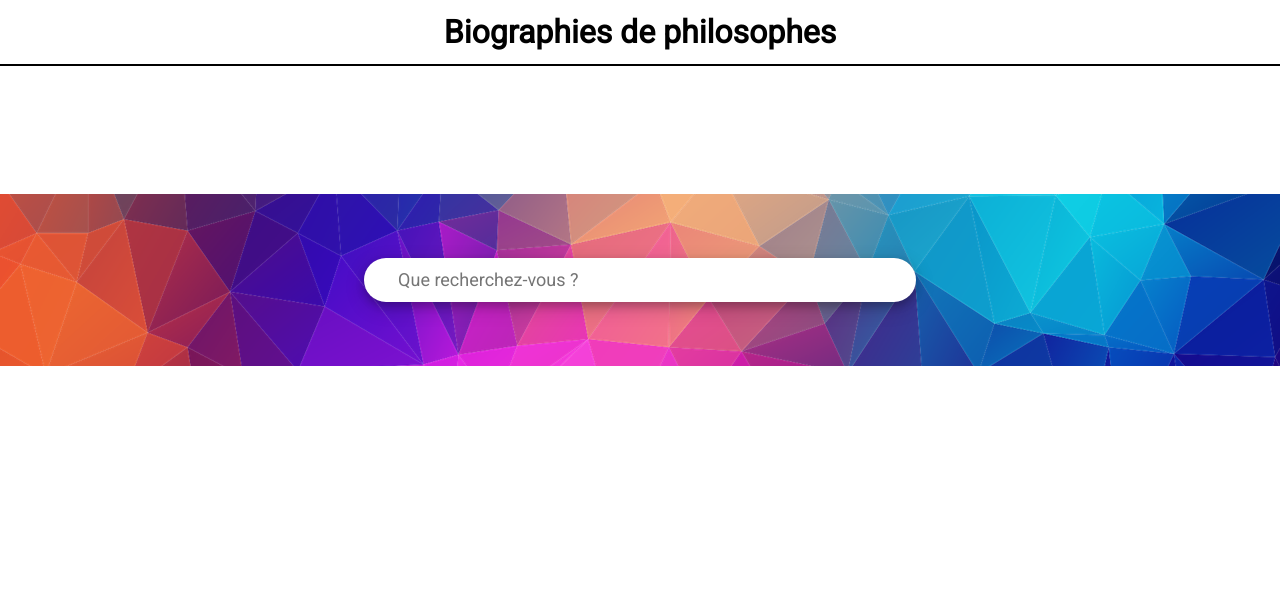
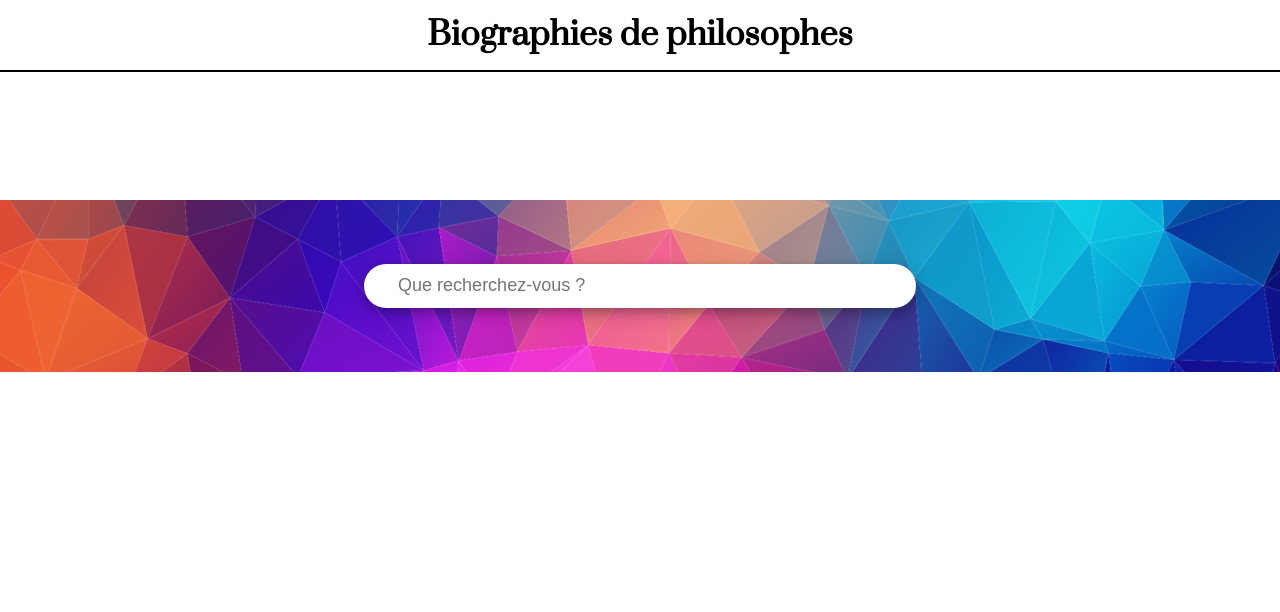
Before and after one commit to maxime-siegl/autocompletion, a PHP site: page / in a window 1280 px wide. Shown: the top 612 px of the page. Run offline with PHP 8.4, Linux system fonts and the light colour scheme; some libraries are stand-ins or nearby versions.

Commit message:
Police Prata h1 index

```diff
--- a/index.php
+++ b/index.php
@@ -7,6 +7,7 @@
     <link href="https://fonts.googleapis.com/css2?family=Roboto&display=swap" rel="stylesheet">
     <link rel="stylesheet" href="style.css">
     <link rel="stylesheet" href="//code.jquery.com/ui/1.12.1/themes/base/jquery-ui.css">
+    <link href="https://fonts.googleapis.com/css2?family=Prata&display=swap" rel="stylesheet">
   </head>
   <body>
     <header class="header_index">
--- a/style.css
+++ b/style.css
@@ -3,18 +3,21 @@
   padding:0;
   list-style-type: none;
   text-decoration: none;
-  font-family: 'Roboto', sans-serif;
+
 }
 body{
   height: 100%;
 }
 main{
   min-height: 100%;
+  font-family: 'Roboto', sans-serif;
 }
 .header_index{
   border-bottom: 2px solid black;
   padding:1%;
   text-align: center;
+  font-family: 'Prata', serif;
+
 }
 .main_index{
   margin-top:10%;
@@ -69,6 +72,7 @@ footer{
   width: 100%;
   background-color: #F2F2F2;
   padding:2% 0 2% 0;
+  font-family: 'Roboto', sans-serif;
 }
 footer p{
   padding-left: 5%;
```
